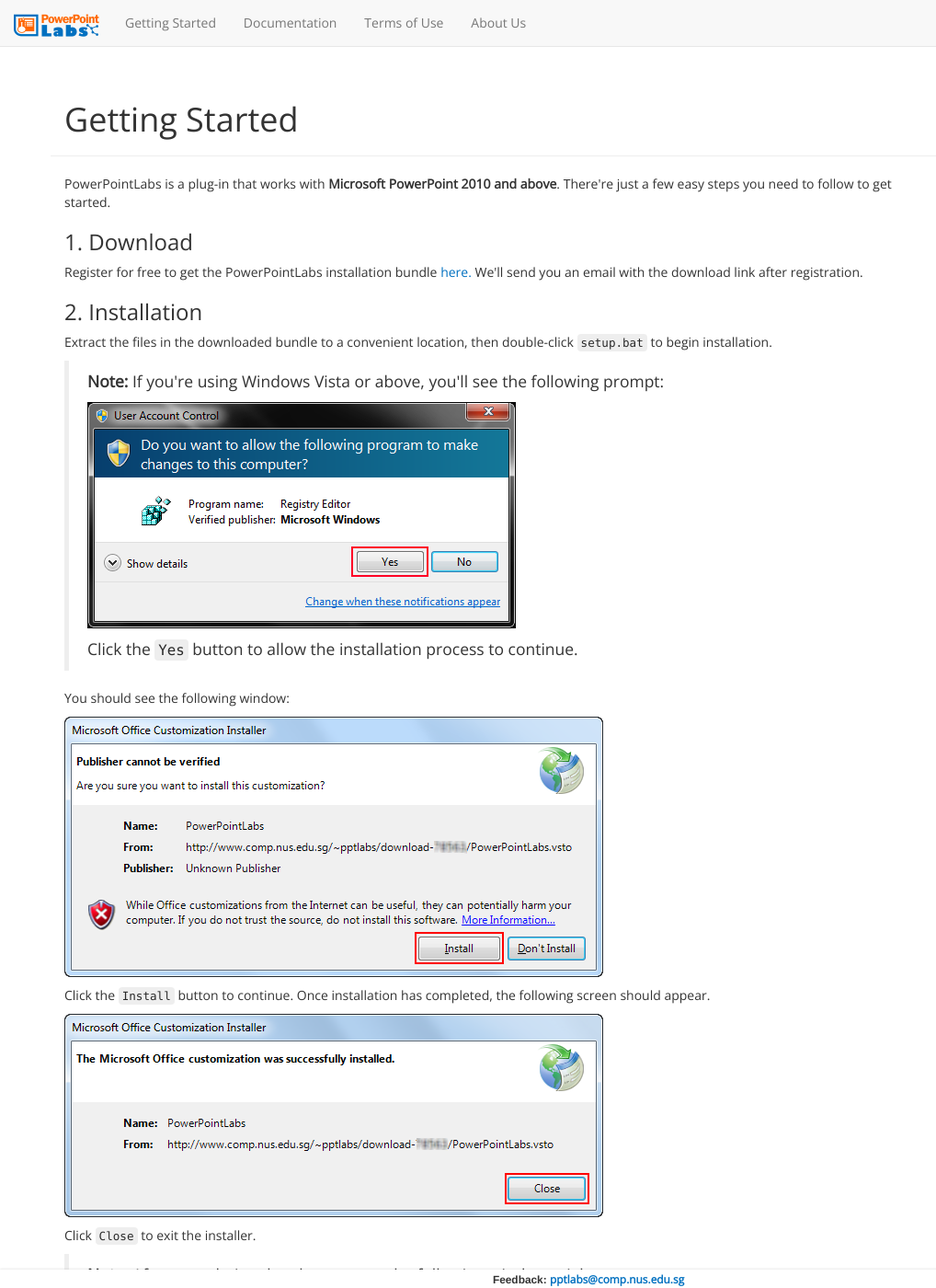
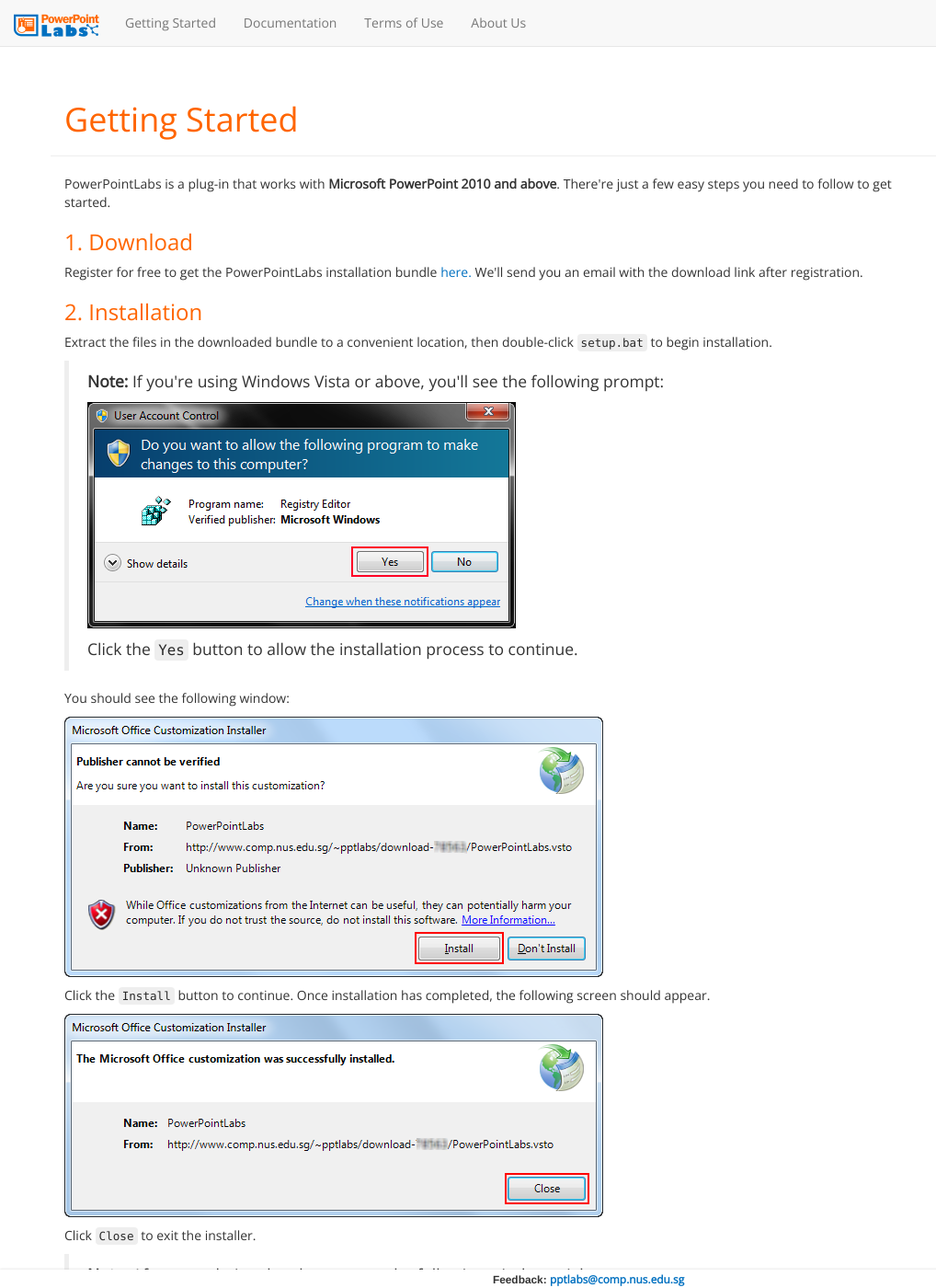
Before and after one commit to PowerPointLabs/PowerPointLabs-Website, a Jekyll site: the page download.html, which Jekyll copies as it is, in a window 1280 px wide and 1400 px high. Shown: the whole window at 92% size, without its empty margins (0-1018 px from the left). Built offline with Jekyll 4.4.1, drawn with Linux system fonts in a browser that asks for light colours; nearby versions of some CDN libraries; Markdown is read by kramdown in place of the engine named in the settings.

Commit message:
Use logo orange for headers.
Less subtle.

```diff
--- a/css/main.css
+++ b/css/main.css
@@ -6,6 +6,9 @@
 
 h1, h2, h3, h4, h5, h6, p, a, li {
   font-family:'Open Sans', sans-serif;
+}
+h1, h2, h3, h4, h5, h6 {
+  color: #FF6500;
 }
 
 body {
```
